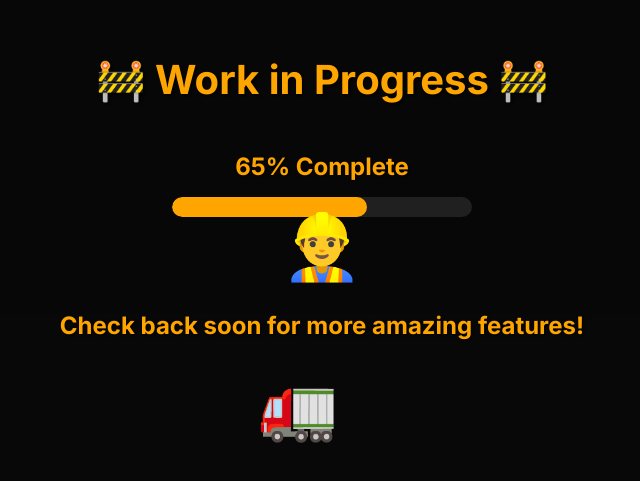
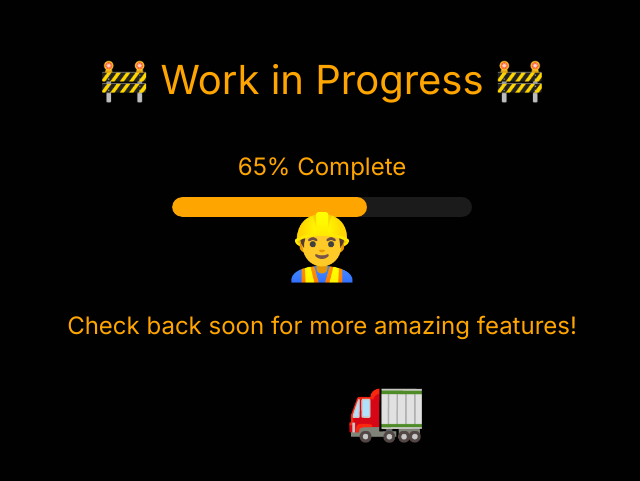
Before and after one commit to iamrealvinnu/my-portfolio, a React (Create React App) app: page / in a window 1280 px wide. Shown: the part 195-676 px from the top of the page, without its empty margins (318-958 px from the left). Built offline with nearby package versions, Linux system fonts and the light colour scheme.

Commit message:
Add construction overlay

```diff
--- a/src/App.js
+++ b/src/App.js
@@ -1,13 +1,9 @@
 import React from 'react';
 import ConstructionOverlay from './components/ConstructionOverlay';
-import MainContent from './components/MainContent';
 
 function App() {
   return (
-    <>
-      <MainContent />
-      <ConstructionOverlay />
-    </>
+    <ConstructionOverlay />
   );
 }
 
--- a/src/components/ConstructionOverlay.js
+++ b/src/components/ConstructionOverlay.js
@@ -1,22 +1,16 @@
 import React from 'react';
 import styled, { keyframes } from 'styled-components';
 
-const flashIn = keyframes`
+const constructionAnimation = keyframes`
   0% {
     transform: translateY(-100%);
-    opacity: 0;
+  }
+  10%, 90% {
+    transform: translateY(0);
   }
   100% {
-    transform: translateY(0);
-    opacity: 1;
+    transform: translateY(-100%);
   }
-`;
-
-const progressFill = keyframes`
-  0% { width: 0%; }
-  30% { width: 35%; }
-  65% { width: 55%; }
-  100% { width: 65%; }
 `;
 
 const digAnimation = keyframes`
@@ -26,10 +20,10 @@ const digAnimation = keyframes`
 `;
 
 const bulldozerMove = keyframes`
-  0% { transform: translateX(100%); }
+  0% { transform: translateX(-100%); }
   45% { transform: translateX(0); }
   55% { transform: translateX(0); }
-  100% { transform: translateX(-100%); }
+  100% { transform: translateX(100%); }
 `;
 
 const OverlayContainer = styled.div`
@@ -38,14 +32,39 @@ const OverlayContainer = styled.div`
   left: 0;
   width: 100%;
   height: 100%;
-  background: rgba(0, 0, 0, 0.25);  /* 75% transparent */
+  background: rgba(0, 0, 0, 0.85);
   z-index: 9999;
   display: flex;
   flex-direction: column;
   justify-content: center;
   align-items: center;
   color: #FFA500;
-  animation: ${flashIn} 0.8s cubic-bezier(0.4, 0, 0.2, 1);
+  animation: ${constructionAnimation} 8s ease-in-out;
+  animation-fill-mode: forwards;
+`;
+
+const ConstructionText = styled.div`
+  font-size: 2.5rem;
+  text-align: center;
+  margin-bottom: 2rem;
+  text-shadow: 2px 2px 4px rgba(0, 0, 0, 0.5);
+`;
+
+const ProgressText = styled.div`
+  font-size: 1.5rem;
+  margin: 1rem 0;
+`;
+
+const WorkerEmoji = styled.div`
+  font-size: 4rem;
+  animation: ${digAnimation} 1s infinite ease-in-out;
+`;
+
+const Bulldozer = styled.div`
+  font-size: 4rem;
+  animation: ${bulldozerMove} 6s infinite linear;
+  position: absolute;
+  bottom: 20%;
 `;
 
 const ProgressBar = styled.div`
@@ -61,44 +80,11 @@ const ProgressBar = styled.div`
     position: absolute;
     top: 0;
     left: 0;
+    width: 65%;
     height: 100%;
     background: #FFA500;
     border-radius: 10px;
-    animation: ${progressFill} 1.8s ease-out forwards;
   }
-`;
-
-const ConstructionText = styled.div`
-  font-size: 2.5rem;
-  text-align: center;
-  margin-bottom: 2rem;
-  text-shadow: 2px 2px 4px rgba(0, 0, 0, 0.8);
-  font-weight: bold;
-`;
-
-const ProgressText = styled.div`
-  font-size: 1.5rem;
-  margin: 1rem 0;
-  text-shadow: 1px 1px 3px rgba(0, 0, 0, 0.8);
-  font-weight: bold;
-  opacity: 0;
-  animation: fadeIn 0.5s ease-out 1s forwards;
-
-  @keyframes fadeIn {
-    to { opacity: 1; }
-  }
-`;
-
-const WorkerEmoji = styled.div`
-  font-size: 4rem;
-  animation: ${digAnimation} 1s infinite ease-in-out;
-`;
-
-const Bulldozer = styled.div`
-  font-size: 4rem;
-  animation: ${bulldozerMove} 8s infinite linear;
-  position: absolute;
-  bottom: 20%;
 `;
 
 const ConstructionOverlay = () => {
```
